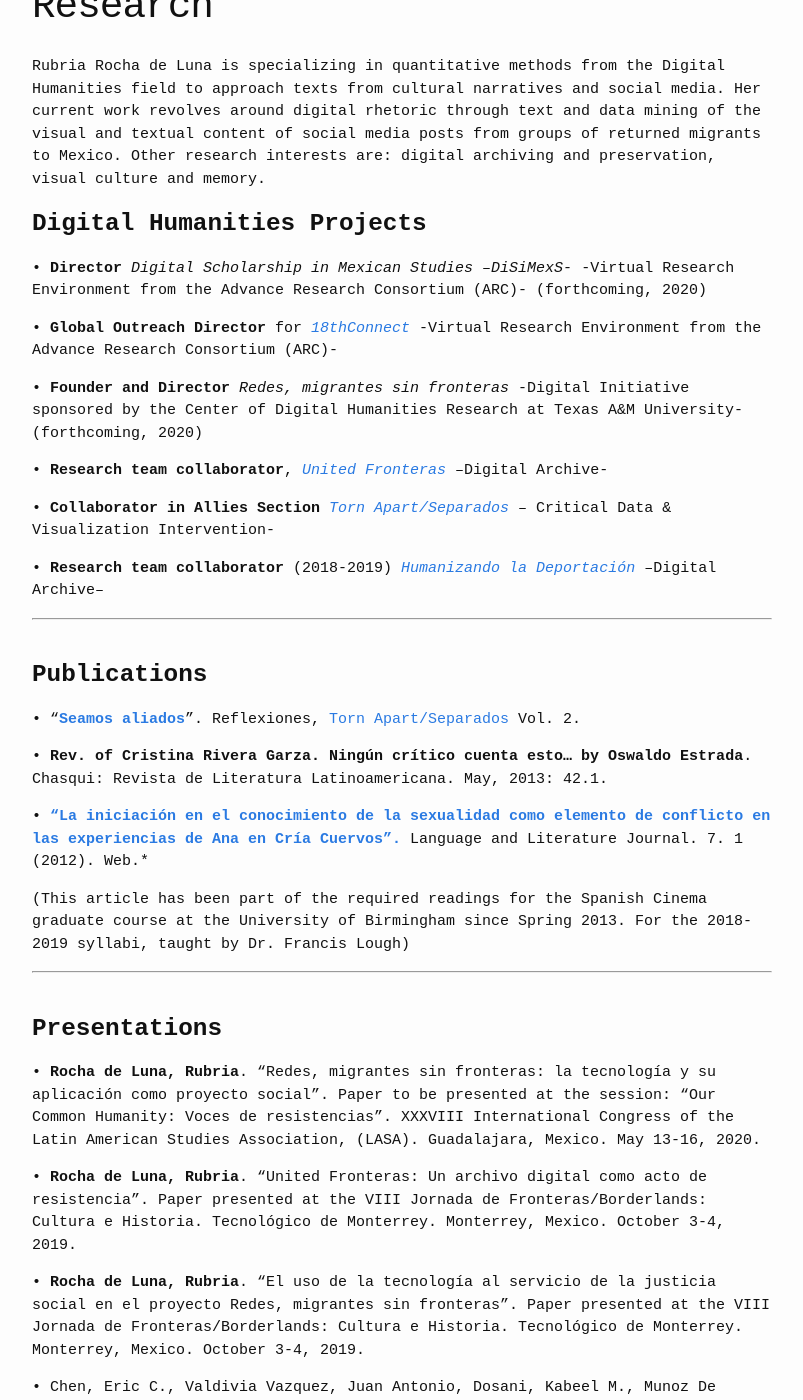
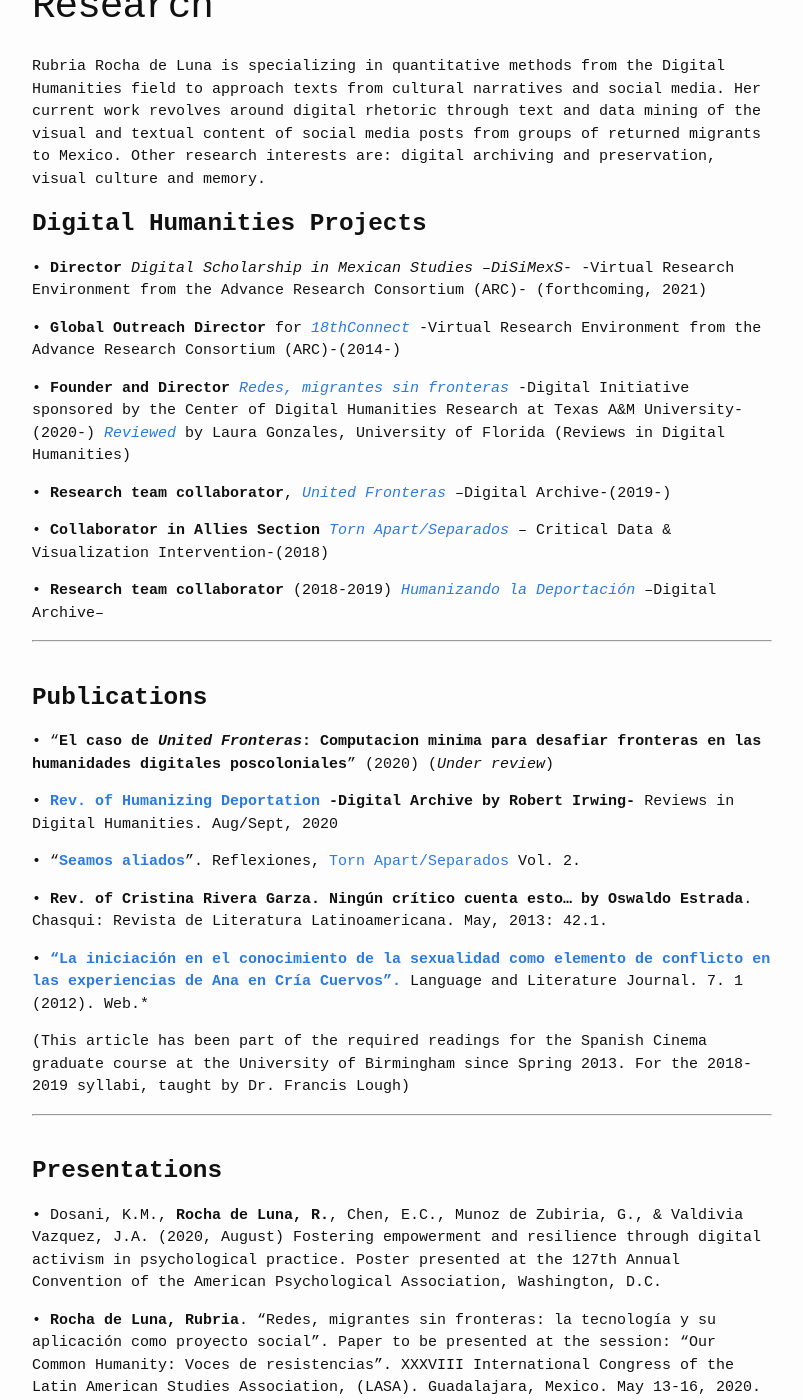
Before and after one commit to RubriaR/rubriarocha, a Jekyll site: the page built from research.md, in a window 1280 px wide and 1400 px high, scrolled down 201 px. Shown: the whole window, without its empty margins (238-1041 px from the left). Built offline with Jekyll 4.4.1, drawn with Linux system fonts in a browser that asks for light colours.

Commit message:
actualizacion septiembre 2020 en proyectos publicaciones presentaciones fecha de grad y habilidades tech

```diff
--- a/research.md
+++ b/research.md
@@ -9,21 +9,26 @@ Rubria Rocha de Luna is specializing in quantitative methods from the Digital Hu
 
 ### **Digital Humanities Projects**
 
-•	**Director** *Digital Scholarship in Mexican Studies –DiSiMexS-* -Virtual Research Environment from the Advance Research Consortium (ARC)- (forthcoming, 2020)
+•	**Director** *Digital Scholarship in Mexican Studies –DiSiMexS-* -Virtual Research Environment from the Advance Research Consortium (ARC)- (forthcoming, 2021)
 
-•	**Global Outreach Director** for *[18thConnect]* -Virtual Research Environment from the Advance Research Consortium (ARC)-
+•	**Global Outreach Director** for *[18thConnect]* -Virtual Research Environment from the Advance Research Consortium (ARC)-(2014-)
 
-•	**Founder and Director** *Redes, migrantes sin fronteras* -Digital Initiative sponsored by the Center of Digital Humanities Research at Texas A&M University- (forthcoming, 2020)
+•	**Founder and Director** *[Redes, migrantes sin fronteras]* -Digital Initiative sponsored by the Center of Digital Humanities Research at Texas A&M University- (2020-)
+  *[Reviewed]* by Laura Gonzales, University of Florida (Reviews in Digital Humanities)
 
-•	**Research team collaborator**, *[United Fronteras]* –Digital Archive-
+•	**Research team collaborator**, *[United Fronteras]* –Digital Archive-(2019-)
 
-•	**Collaborator in Allies Section** *[Torn Apart/Separados]* – Critical Data & Visualization Intervention-
+•	**Collaborator in Allies Section** *[Torn Apart/Separados]* – Critical Data & Visualization Intervention-(2018)
 
 •	**Research team collaborator** (2018-2019) *[Humanizando la Deportación]* –Digital Archive–
 
 ------------------------------------------------------------------------
 <br>
 ### **Publications**
+
+• "**El caso de *United Fronteras*: Computacion minima para desafiar fronteras en las humanidades digitales poscoloniales**" (2020) (*Under review*)
+
+• **[Rev. of Humanizing Deportation] -Digital Archive by Robert Irwing-** Reviews in Digital Humanities. Aug/Sept, 2020
 
 •	“**[Seamos aliados]**”. Reflexiones, [Torn Apart/Separados] Vol. 2.
 
@@ -37,6 +42,8 @@ Rubria Rocha de Luna is specializing in quantitative methods from the Digital Hu
 ------------------------------------------------------------------------
 <br>
 ### **Presentations**
+
+• Dosani, K.M., **Rocha de Luna, R.**, Chen, E.C., Munoz de Zubiria, G., & Valdivia Vazquez, J.A. (2020, August) Fostering empowerment and resilience through digital activism in psychological practice. Poster presented at the 127th Annual Convention of the American Psychological Association, Washington, D.C.
 
 •	**Rocha de Luna, Rubria**. "Redes, migrantes sin fronteras: la tecnología y su aplicación como proyecto social". Paper to be presented at the session: "Our Common Humanity: Voces de resistencias". XXXVIII International Congress of the Latin American Studies Association, (LASA).  Guadalajara, Mexico. May 13-16, 2020.
 
@@ -81,10 +88,13 @@ Interview about the use of VoiceThread in the design of Spanish online courses a
 
 
 [18thConnect]:http://www.18thConnect.org
+[Redes, migrantes sin fronteras]: https://redes.dh.tamu.edu/
+[Reviewed]:https://reviewsindh.pubpub.org/pub/redes-migrantes-sin-fronteras/release/3
 [United Fronteras]:https://unitedfronteras.github.io/
 [Torn Apart/Separados]:http://xpmethod.plaintext.in/torn-apart/
 [Humanizando la Deportación]:http://humanizandoladeportacion.ucdavis.edu/en/
 [Seamos aliados]:http://xpmethod.plaintext.in/torn-apart/reflections/rubria_rocha.html
 [“La iniciación en el conocimiento de la sexualidad como elemento de conflicto en las experiencias de Ana en Cría Cuervos”.]:https://lljournal.commons.gc.cuny.edu/2012-1-rocha-texto/
+[Rev. of Humanizing Deportation]:https://reviewsindh.pubpub.org/pub/humanizing-deportation/release/2
 [Investing In Mexico’s Future.]: https://www.apa.org/monitor/2019/04/investing-mexico#
 [Program piloted to help online students connect.]: https://news.wsu.edu/2012/08/16/program-piloted-to-help-online-students-connect/
```
Also changed, not shown: education.md (+8 -12 lines).
